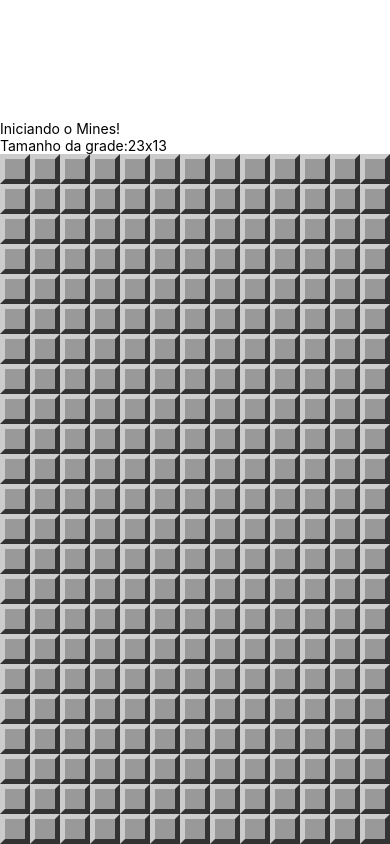
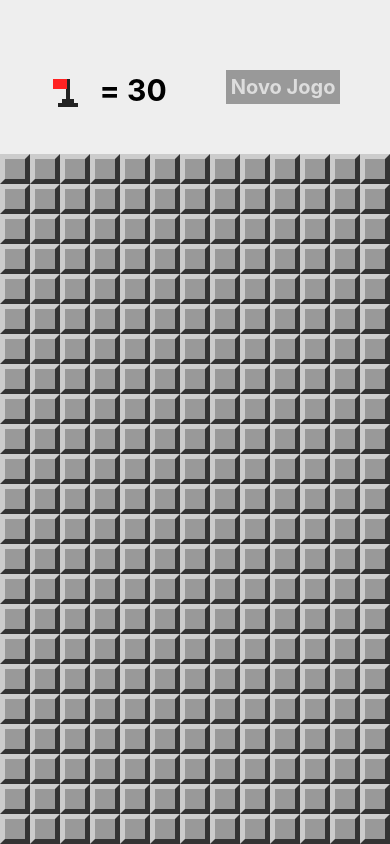
Before and after one commit to fabiosoliveira/mines, a React Native app: screen / in a window 390 px wide. Built offline with nearby package versions, Linux system fonts and the light colour scheme.

Commit message:
Criar header no App

```diff
--- a/src/App.js
+++ b/src/App.js
@@ -3,6 +3,8 @@ import {View, Text, StyleSheet, Alert} from 'react-native';
 
 import params from './params';
 import MineField from './components/MineField';
+import Header from './components/Header';
+
 import {
   createMinedBoard,
   cloneBoard,
@@ -11,6 +13,7 @@ import {
   wonGame,
   hadExplosion,
   invertFlag,
+  flagsUsed,
 } from './logics';
 
 function minesAmount() {
@@ -65,11 +68,14 @@ export default (props) => {
 
   return (
     <View style={styles.container}>
-      <Text style={styles.welcome}>Iniciando o Mines!</Text>
-      <Text style={styles.instructions}>
-        Tamanho da grade:
-        {params.getRowsAmount()}x{params.getColumnsAmount()}
-      </Text>
+      <Header
+        flagsLeft={minesAmount() - flagsUsed(board)}
+        onNewGame={() => {
+          setBoard(createState());
+          setLost(false);
+          setWon(false);
+        }}
+      />
 
       <View style={styles.board}>
         <MineField
```
